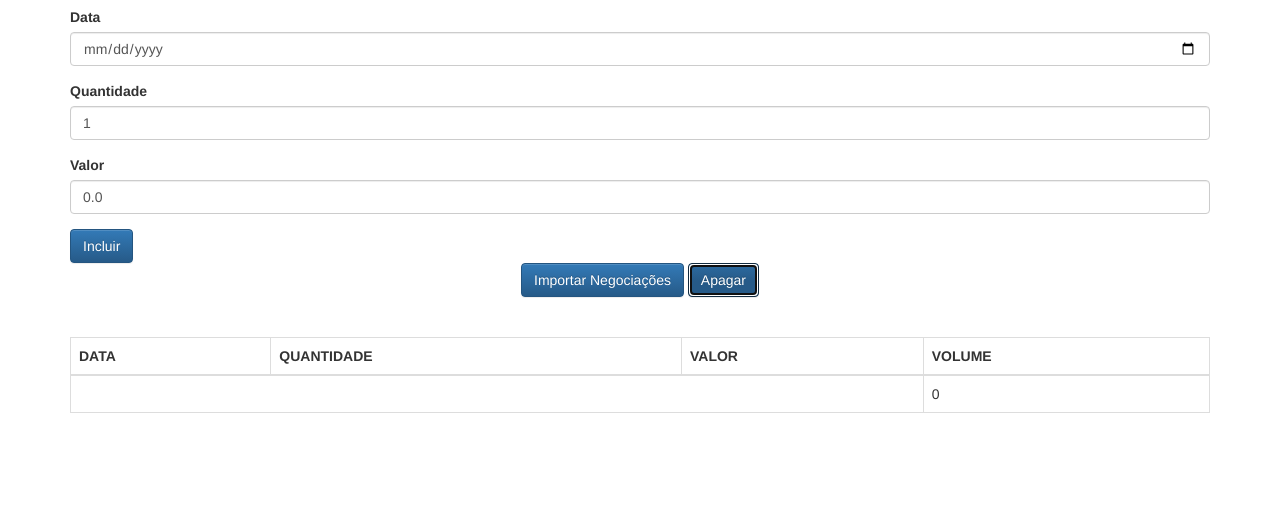
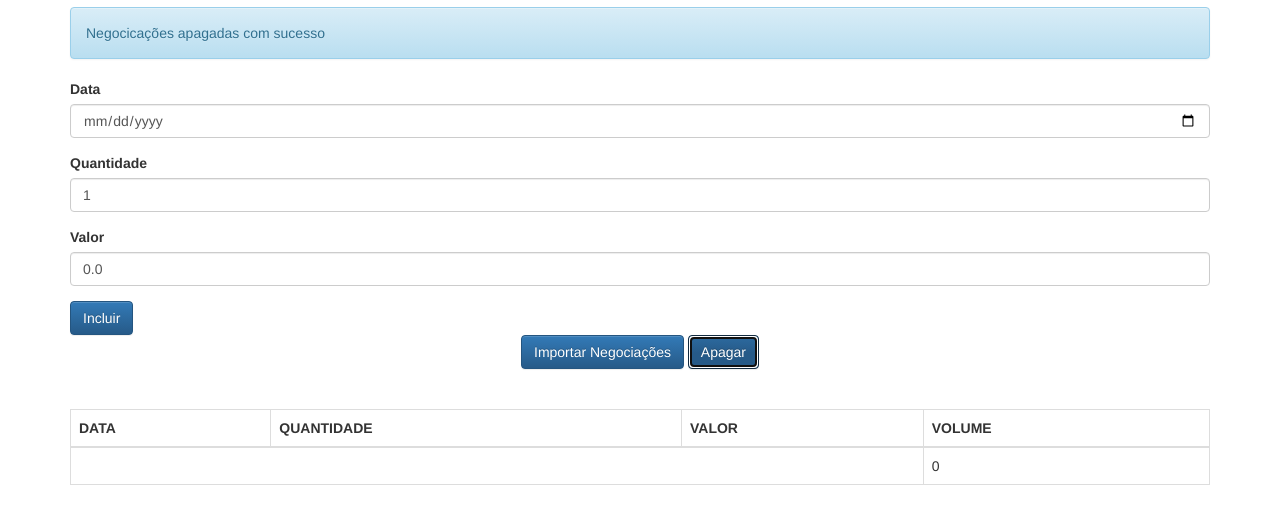
Before and after one commit to jorgebinho/aluraframe, a plain HTML site: page aluraframe/client/index.html in a window 1280 px wide. Both pictures are taken after a click on the button "Apagar". Shown: the part 63-586 px from the top of the page. Drawn offline with Linux system fonts and the light colour scheme.

Commit message:
Adicionando método para apagar as negociações existentes

```diff
--- a/aluraframe/client/index.html
+++ b/aluraframe/client/index.html
@@ -35,7 +35,7 @@
         <button class="btn btn-primary text-center" type="button">
             Importar Negociações
         </button>
-        <button class="btn btn-primary text-center" type="button">
+        <button onclick="negociacaoController.apaga()" class="btn btn-primary text-center" type="button">
             Apagar
         </button>
     </div>
--- a/aluraframe/client/js/app/controllers/NegociacaoController.js
+++ b/aluraframe/client/js/app/controllers/NegociacaoController.js
@@ -22,6 +22,13 @@ class NegociacaoController {
     this._limpaFormulario();
   }
 
+  apaga(){
+    this._listaNegociacoes.esvazia();
+    this._negociacoesView.update(this._listaNegociacoes);
+    this._mensagem.texto = 'Negocicações apagadas com sucesso';
+    this._mensagemView.update(this._mensagem);
+  }
+
   _criaNegociacao() {
     return new Negociacao(
       DateHelper.textoParaData(this._inputData.value),
--- a/aluraframe/client/js/app/models/ListaNegociacoes.js
+++ b/aluraframe/client/js/app/models/ListaNegociacoes.js
@@ -11,4 +11,8 @@ class ListaNegociacoes {
     get negociacoes(){
         return [].concat(this._negociacoes);
     }
+
+    esvazia() {
+        this._negociacoes = [];
+    }
 }
```
